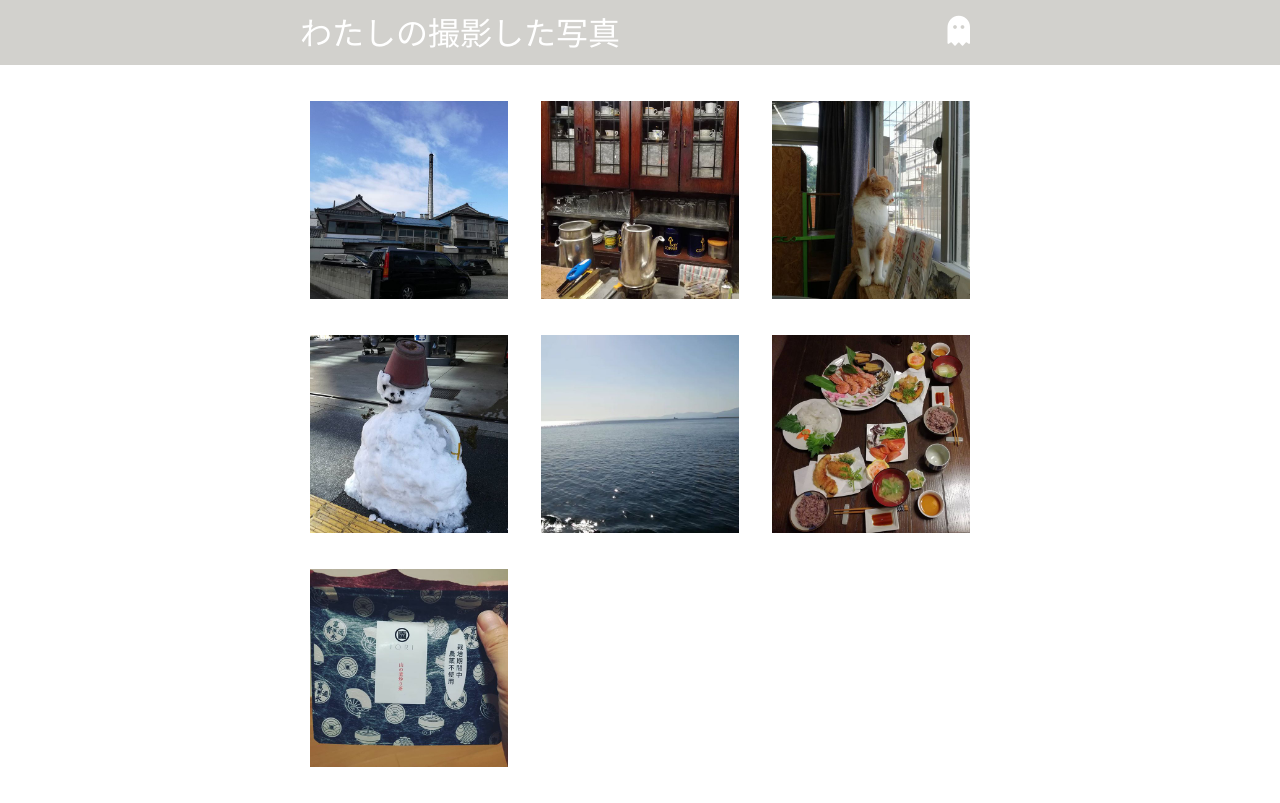
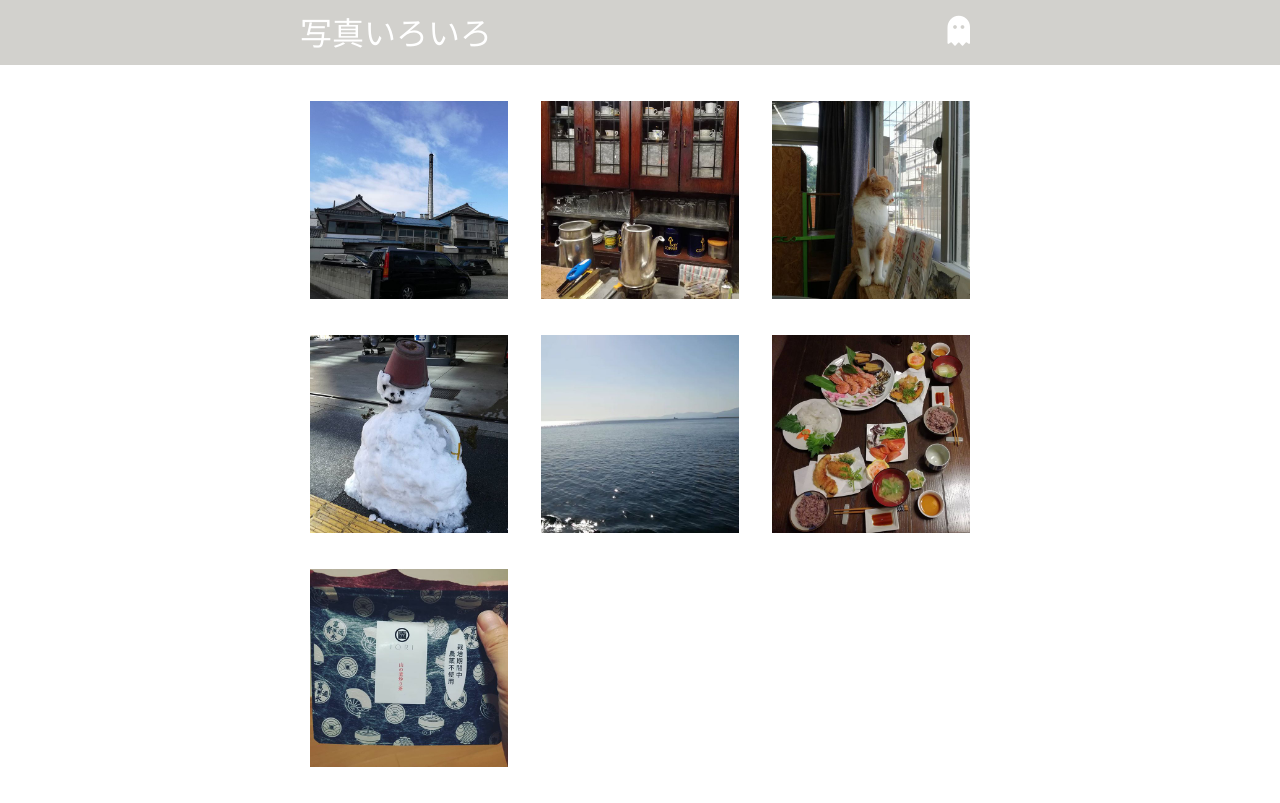
Before and after one commit to asakon/myDemo01, a website: page index.html in a window 1280 px wide. Drawn offline with Linux system fonts and the light colour scheme.

Commit message:
#7: タイトル変更

```diff
--- a/index.html
+++ b/index.html
@@ -4,7 +4,7 @@
   <meta charset="UTF-8">
   <meta name="viewport" content="width=device-width, initial-scale=1.0">
   <meta http-equiv="X-UA-Compatible" content="ie=edge">
-  <title>わたしの撮影した写真</title>
+  <title>写真いろいろ</title>
   <script src="./dist/js/jquery3.3.1.js"></script>
   <link rel="stylesheet" href="https://use.fontawesome.com/releases/v5.4.1/css/all.css" integrity="sha384-5sAR7xN1Nv6T6+dT2mhtzEpVJvfS3NScPQTrOxhwjIuvcA67KV2R5Jz6kr4abQsz" crossorigin="anonymous">
   <link rel="stylesheet" href="./dist/css/style.min.css">
@@ -12,7 +12,7 @@
 <body>
   <header class="Header">
     <div class="Header__col">
-      <h1 class="Header__heading">わたしの撮影した写真</h1>
+      <h1 class="Header__heading">写真いろいろ</h1>
       <span class="Header__mark">
         <i class="fas fa-ghost"></i>
       </span>
```
